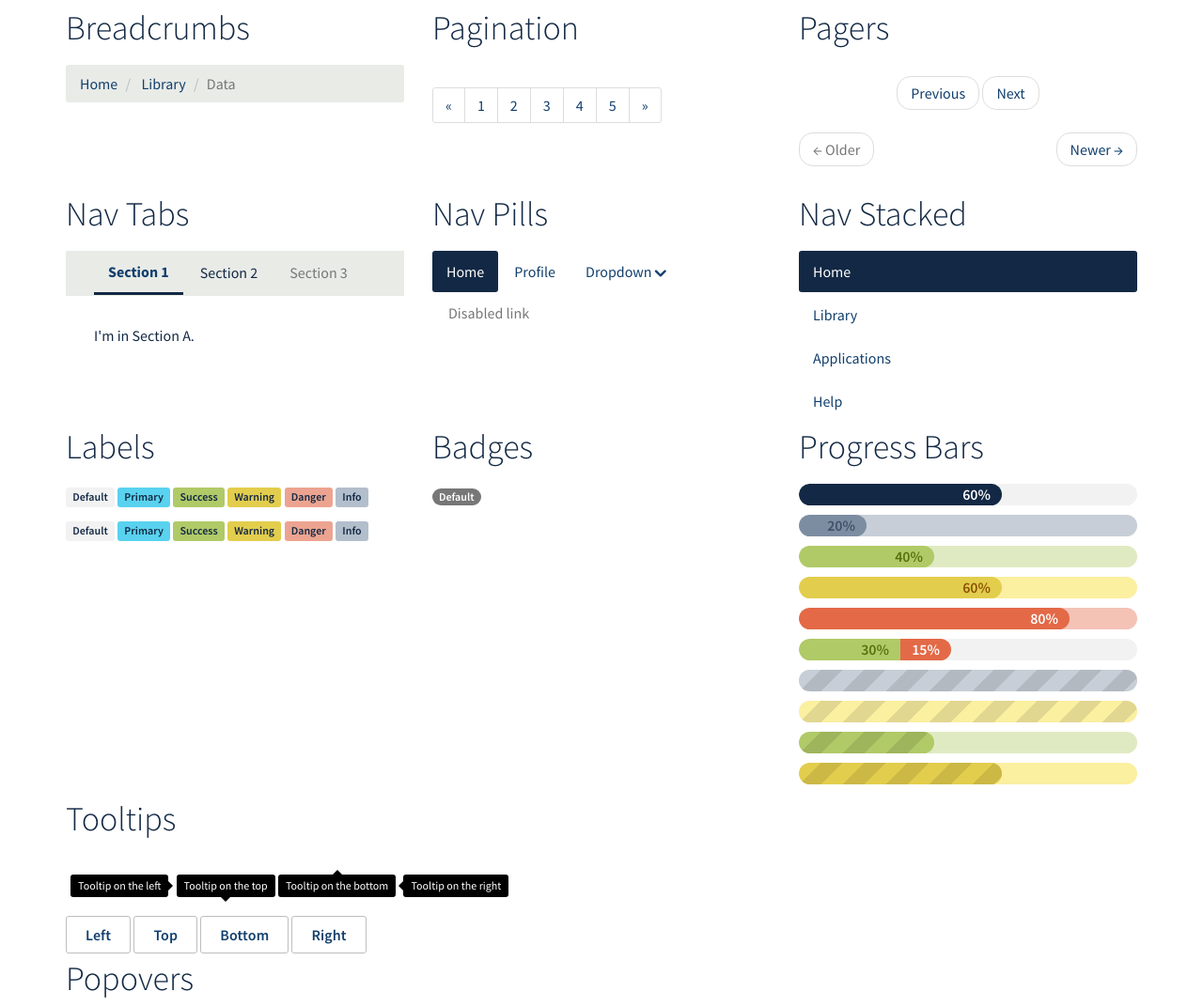
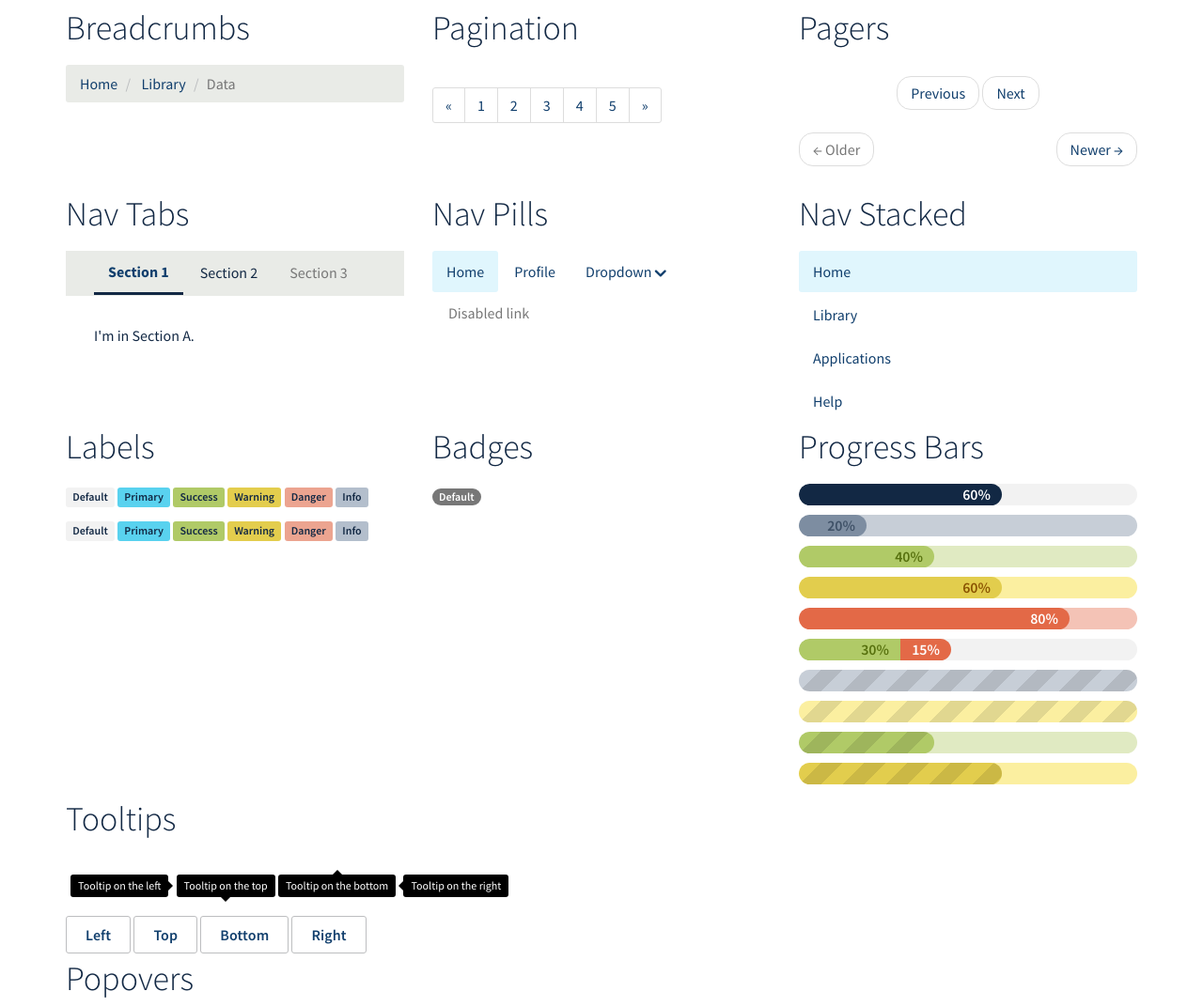
Before and after one commit to ovh/ovh-ui-kit-bs, a website: page index.html in a window 1280 px wide. Shown: the part 9680-10752 px from the top of the page at 94% size. Drawn offline with nearby package versions, Linux system fonts and the light colour scheme; files whose address does not match are found by name.

Commit message:
:tractor: chore(component colors): use same colors as navbar.

```diff
--- a/src/bootstrap/variables.less
+++ b/src/bootstrap/variables.less
@@ -82,9 +82,9 @@
 @border-radius-small:       @oui-global-base-radius;
 
 //** Global color for active items (e.g., navs or dropdowns).
-@component-active-color:    #fff;
+@component-active-color:    @oui-color-sapphire;
 //** Global background color for active items (e.g., navs or dropdowns).
-@component-active-bg:       @ovh-universe-color;
+@component-active-bg:       @oui-color-foam;
 
 
 //== Tables
```
Also changed, not shown: dist/ovh-ui-kit-bs.css.
